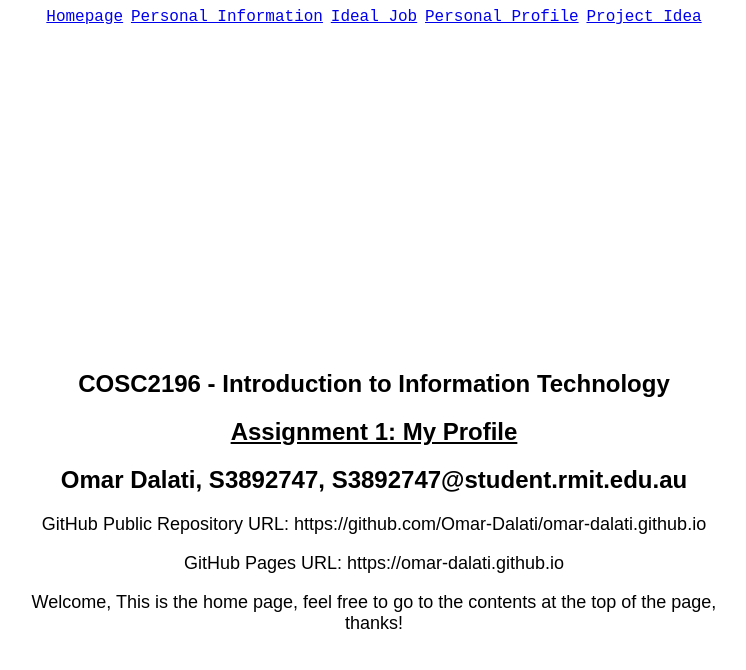
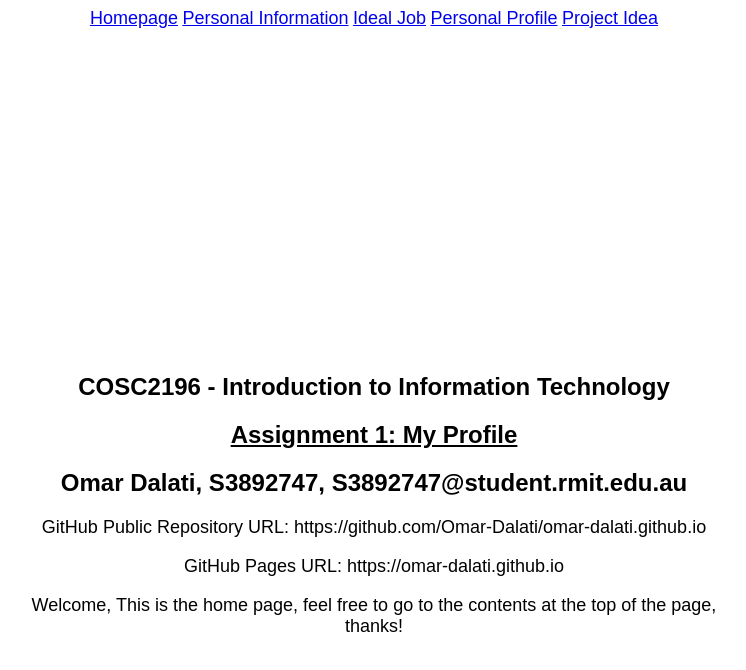
Before and after one commit to Omar-Dalati/omar-dalati.github.io, a plain HTML site: page index.html in a window 1280 px wide. Shown: the whole page, without its empty margins (266-1012 px from the left). Drawn offline with Linux system fonts and the light colour scheme.

Commit message:
Update styles.css

```diff
--- a/styles.css
+++ b/styles.css
@@ -64,14 +64,14 @@ ul {
 	list-style-type: none;
 	margin: 0;
 	padding: 0;
-	font-family: monospace;
+	font-family: sans-serif;
 	text-align: center;
 }
 
 /* Index Menu*/
 li {
 	display: inline;
-	font-family: monospace;
+	font-family: sans-serif;
 	text-align: center;
 	font-size: large;
 }
```
